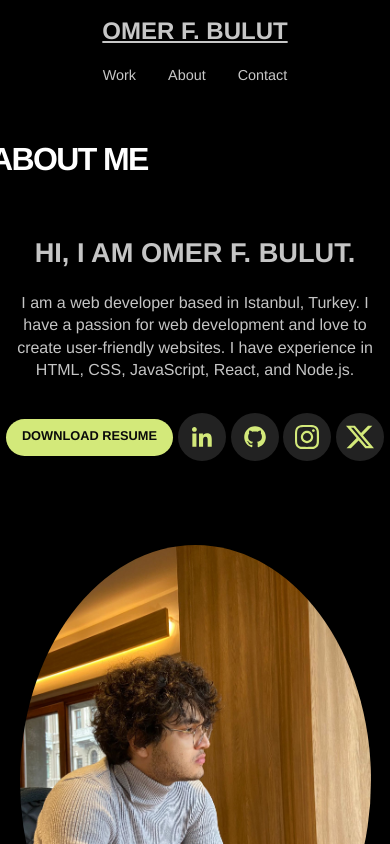
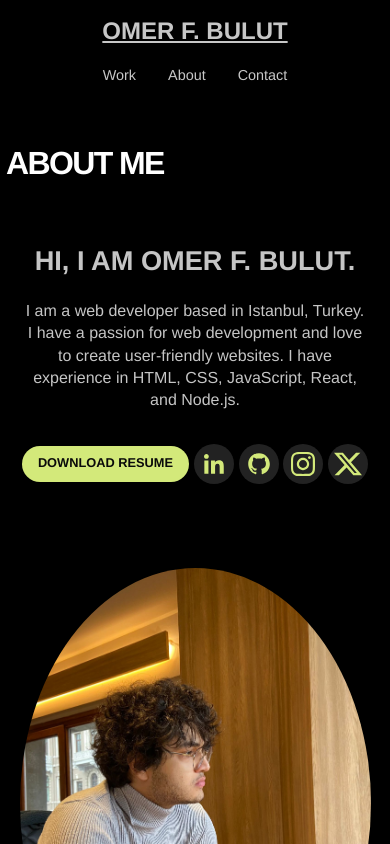
Before and after one commit to OmreFrauk/my_portfolio, a React (Create React App) app in the folder frontend/: page /about in a window 390 px wide. Shown: the top 844 px of the page. Built offline with nearby package versions, Linux system fonts and the light colour scheme; the HTML template or start-up script is replaced by a standard one.

Commit message:
Revert "small bug fixes"
This reverts commit 1e31e2389a8070cdf0aa6aab6a8606cb451a1908.

```diff
--- a/frontend/package.json
+++ b/frontend/package.json
@@ -2,7 +2,6 @@
   "name": "my_portfolio",
   "version": "0.1.0",
   "private": true,
-  "homepage": "https://omrefrauk.com.tr",
   "dependencies": {
     "@babel/plugin-proposal-private-property-in-object": "^7.21.11",
     "@emotion/react": "^11.13.3",
--- a/frontend/src/components/WorksFrame.js
+++ b/frontend/src/components/WorksFrame.js
@@ -1,10 +1,11 @@
 import React from "react";
 import "../styles.css";
+import bio from "../assets/image.png";
 export const WorkFrame = ({
   project: {
     project_name,
     project_description,
-    start_date,
+    project_year,
     technologies,
     project_url,
     project_screenshots,
@@ -17,7 +18,7 @@ export const WorkFrame = ({
     "Amazon Services": "#603b2d",
     Mongoose: "#69314c",
   };
-
+  console.log("github", project_url.url);
   return (
     <div className="workFrame">
       {/* Image Section */}
@@ -43,7 +44,7 @@ export const WorkFrame = ({
         <div className="work-info">
           <div>
             <span>Year</span>
-            <span>{start_date.date.start}</span>
+            <span>2022</span>
           </div>
           <div className="tech">
             <span>Technologies</span>
--- a/frontend/src/pages/Home.js
+++ b/frontend/src/pages/Home.js
@@ -11,7 +11,6 @@ function Home() {
       <div className="div">
         <div className="overlap">
           <Navigation />
-          <div className="hero">
           <div className="hero-content">
             <div className="hero-content-sub">
               <div className="hero-header">HI, I AM OMER F. BULUT.</div>
@@ -28,13 +27,6 @@ function Home() {
               <img className="portrait" alt="Portrait" src={bio} />
             </div>
           </div>
-            <div className="hero-works">
-              <div className="hero-header">WORKS</div>
-              <div className="hero-works-content">
-                <Frames />
-              </div>
-            </div>
-          </div>
         </div>
       </div>
     </div>
--- a/frontend/src/pages/Works.js
+++ b/frontend/src/pages/Works.js
@@ -5,15 +5,18 @@ import { Navigation } from "../components/Navigation";
 import { getProjects } from "../utils/notion";
 export const Works = () => {
   const [projects, setProjects] = useState([]);
-
+  const [loading, setLoading] = useState(true);
   useEffect(() => {
     const fetchProjects = async () => {
       try {
         const projects = await getProjects();
         setProjects(projects);
+
+        setLoading(false);
       } catch (error) {
         console.error("Error fetching projects: ", error.message);
       } finally {
+        setLoading(false);
       }
     };
     fetchProjects();
--- a/frontend/src/styles.css
+++ b/frontend/src/styles.css
@@ -1,5 +1,4 @@
 @import url("styleguide.css");
-
 .vsc-initialized {
   overscroll-behavior: none;
   margin: 0;
@@ -29,18 +28,19 @@ html {
   display: flex;
   justify-content: space-between;
   position: relative;
-  padding: 1.5rem 5vw;
+  padding: 1.5rem 5vw; /* Dynamic padding */
   background-color: var(--black);
 }
 
 .navigation .text-wrapper {
   color: var(--neutraloffwhite);
   font-family: "Bebas Neue-Regular", Helvetica;
-  font-size: 2rem;
+  font-size: 2rem; /* Rem-based for better scaling */
   letter-spacing: -0.22rem;
   font-weight: 800;
   margin-top: -1px;
   position: relative;
+
   width: fit-content;
 }
 
@@ -73,8 +73,8 @@ html {
   align-items: center;
   display: flex;
   flex-direction: row;
-  gap: 12rem;
-  padding: 2rem 5vw;
+  gap: 2rem;
+  padding: 2rem 5vw; /* Dynamic padding */
   position: relative;
   flex-wrap: wrap;
   justify-content: center;
@@ -126,7 +126,7 @@ html {
 
 .hero-image {
   height: auto;
-  width: 25rem;
+  width: 90vw;
   max-width: 600px;
 }
 .about .hero-image {
@@ -160,6 +160,7 @@ html {
   letter-spacing: var(--misc-button-letter-spacing);
   line-height: var(--misc-button-line-height);
   margin-top: -2px;
+
   white-space: nowrap;
 }
 
@@ -199,6 +200,74 @@ html {
   cursor: pointer;
 }
 
+@media (max-width: 768px) {
+  .navigation {
+    flex-direction: column;
+    padding: 1rem;
+  }
+
+  .navigation .text-wrapper {
+    font-size: 1.5rem;
+    line-height: 2rem;
+  }
+
+  .hero-content {
+    padding: 1.5rem 2vw;
+    gap: 1rem;
+  }
+
+  .hero-content .hero-header {
+    font-size: 4rem;
+    line-height: 4.5rem;
+  }
+
+  .hero-content .text-wrapper {
+    font-size: 0.875rem;
+    line-height: 1.25rem;
+  }
+
+  .button {
+    padding: 0.75rem 1.5rem;
+  }
+
+  .button .title {
+    font-size: 1rem;
+  }
+
+  .button .circle {
+    width: 2rem;
+    height: 2rem;
+  }
+
+  .button .img {
+    width: 1rem;
+    height: 1rem;
+  }
+
+  .frame {
+    width: 2.5rem;
+    height: 2.5rem;
+  }
+}
+
+@media (max-width: 480px) {
+  .hero-content .hero-header {
+    font-size: 3rem;
+    line-height: 3.5rem;
+  }
+
+  .button .title {
+    font-size: 0.875rem;
+  }
+
+  .navigation .link {
+    font-size: 0.875rem;
+  }
+
+  .navigation {
+    padding: 1rem 1.5rem;
+  }
+}
 .about {
   background-color: var(--black);
   display: flex;
@@ -285,6 +354,7 @@ html {
   position: relative;
   border-radius: 8px;
   overflow: hidden; /* Ensure image fits inside rounded corners */
+
   box-shadow: 0px 4px 6px rgba(0, 0, 0, 0.2);
 }
 
```
Also changed, not shown: 23 other files (tests, documents, lock files or other folders). Lines whose indentation alone changed are shown as unchanged.
